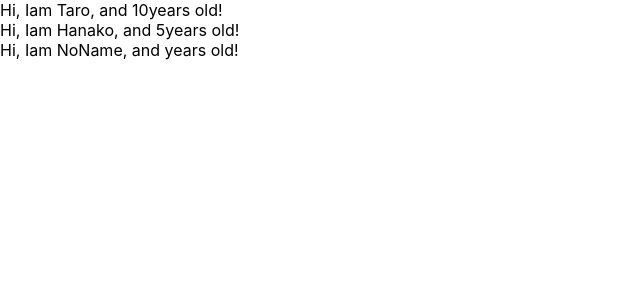
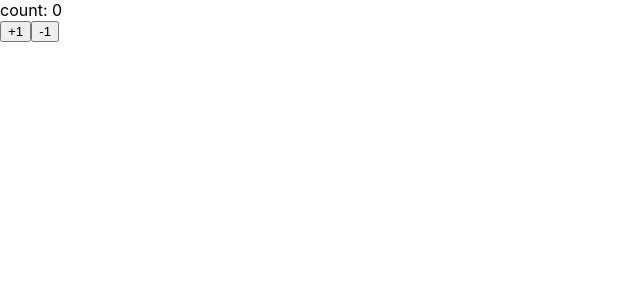
Before and after one commit to AkifumiSaito/udemy-react-redux-crud-application, a React (Create React App) app: page / in a window 1280 px wide. Shown: the top 300 px of the page, without its empty margins (0-640 px from the left). Built offline with nearby package versions, Linux system fonts and the light colour scheme.

Commit message:
learn state

```diff
--- a/src/App.js
+++ b/src/App.js
@@ -1,32 +1,32 @@
 import React, { Component } from 'react';
-import PropTypes from 'prop-types';
 
-const App = ()=>{
-  const porfiles = [
-    {name: "Taro", age:10},
-    {name: "Hanako", age:5},
-    {name: "NoName"}
-  ]
+const App = ()=> (<Counter></Counter>)
 
-  return(
-  <div>
-    {
-      porfiles.map((profile, index)=>
-     {
-       return <User name={profile.name} age ={profile.age} key={index}/>
-     })
-    }
-  </div>
-  )
-}
+class Counter extends Component {
+  constructor(props){
+    super(props)
+    console.log(this.state)
+    this.state = { count : 0}
+  }
 
-const User = (props)=>{
-return <div>Hi, Iam {props.name}, and {props.age}years old!</div>
-}
+  handlePlusButton = () => {
+    this.setState({count: this.state.count + 1} )
+  }
 
-User.propTypes = {
-  name: PropTypes.string,
-  age: PropTypes.number.isRequired
+  handleMinusButton = () => {
+    this.setState({count: this.state.count - 1} )
+  }
+
+  render(){
+    return (
+      <React.Fragment>
+        <div>count: {this.state.count}</div>
+        <button onClick={this.handlePlusButton}>+1</button>
+        <button onClick={this.handleMinusButton}>-1</button>
+      </React.Fragment>
+    )
+  }
+
 }
 
 export default App;
```
